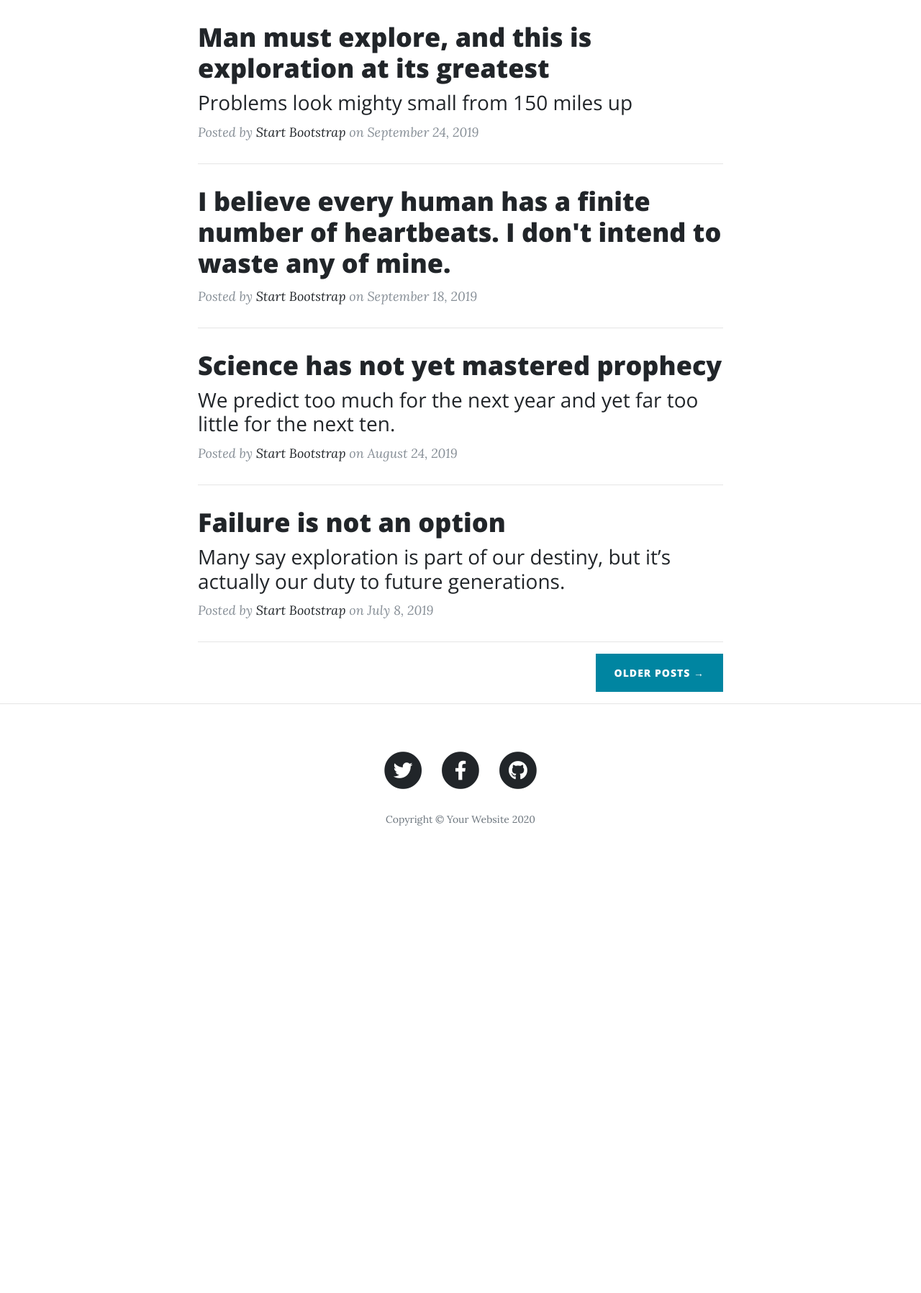
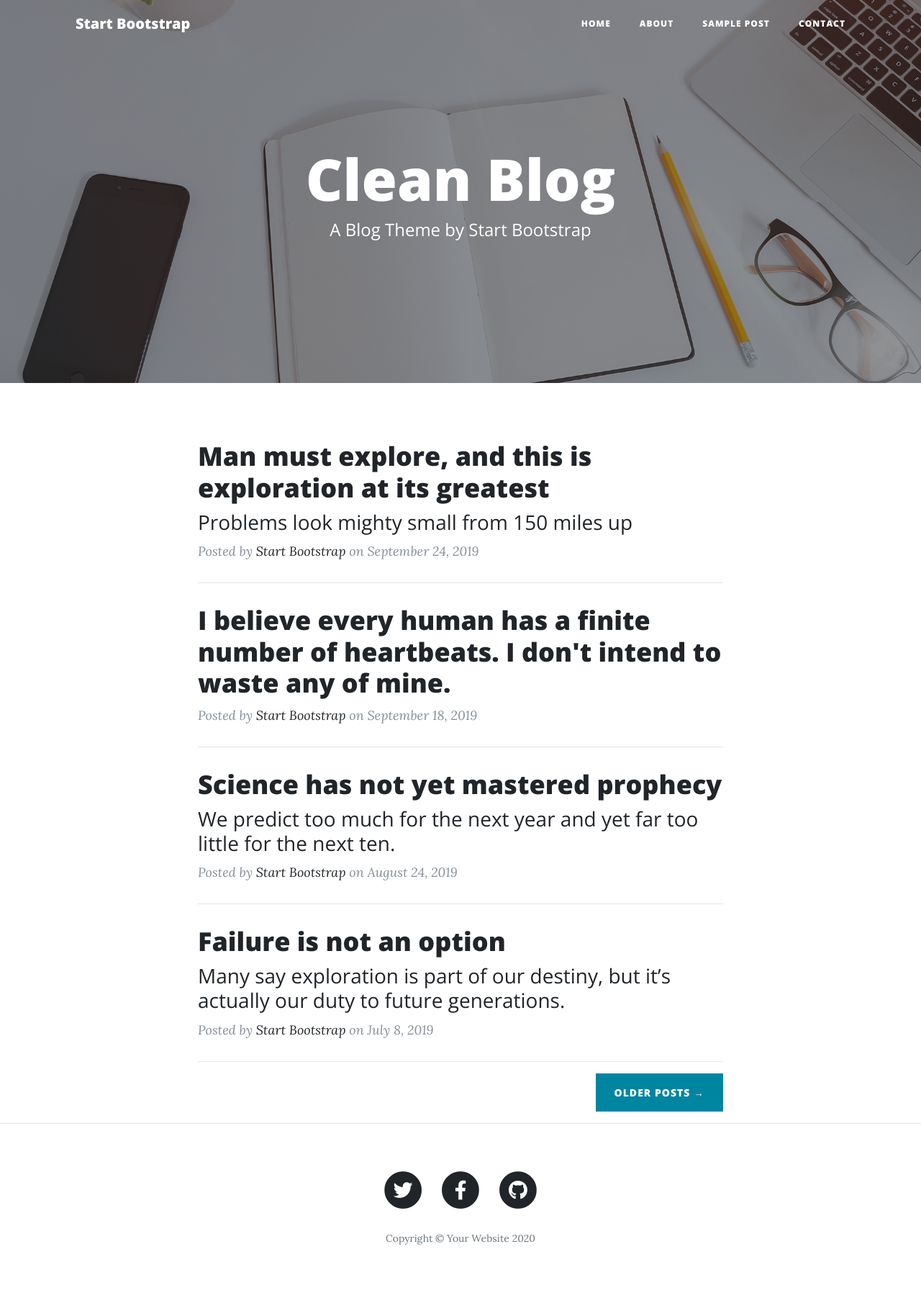
Before and after one commit to sanskar1991/Complete-Flask, a Flask app: page / in a window 1280 px wide. Shown: the whole page at 72% size. Before the commit the page ends 1147 px from the top, so only its background shows below. Run offline with Flask 2, Linux system fonts and the light colour scheme; some libraries are stand-ins or nearby versions.

Commit message:
navigationupdates in base and index file

```diff
--- a/templates/base.html
+++ b/templates/base.html
@@ -36,7 +36,7 @@
             <div class="collapse navbar-collapse" id="navbarResponsive">
               <ul class="navbar-nav ml-auto">
                 <li class="nav-item">
-            <a class="nav-link" href="index.html">Home</a>
+                  <a class="nav-link" href="/">Home</a>
                 </li>
                 <li class="nav-item">
                   <a class="nav-link" href="/about">About</a>
--- a/templates/index.html
+++ b/templates/index.html
@@ -1,7 +1,23 @@
 {% extends 'base.html' %}
 
 {% block body %}
-<!-- Main Content -->
+
+  <!-- Page Header -->
+  <header class="masthead" style="background-image: url('{{ url_for('static', filename='img/home-bg.jpg') }}')">
+    <div class="overlay"></div>
+    <div class="container">
+      <div class="row">
+        <div class="col-lg-8 col-md-10 mx-auto">
+          <div class="site-heading">
+            <h1>Clean Blog</h1>
+            <span class="subheading">A Blog Theme by Start Bootstrap</span>
+          </div>
+        </div>
+      </div>
+    </div>
+  </header>
+
+  <!-- Main Content -->
   <div class="container">
     <div class="row">
       <div class="col-lg-8 col-md-10 mx-auto">
@@ -65,5 +81,4 @@
       </div>
     </div>
   </div>
-
 {% endblock %}
```
Lines whose indentation alone changed are shown as unchanged.
